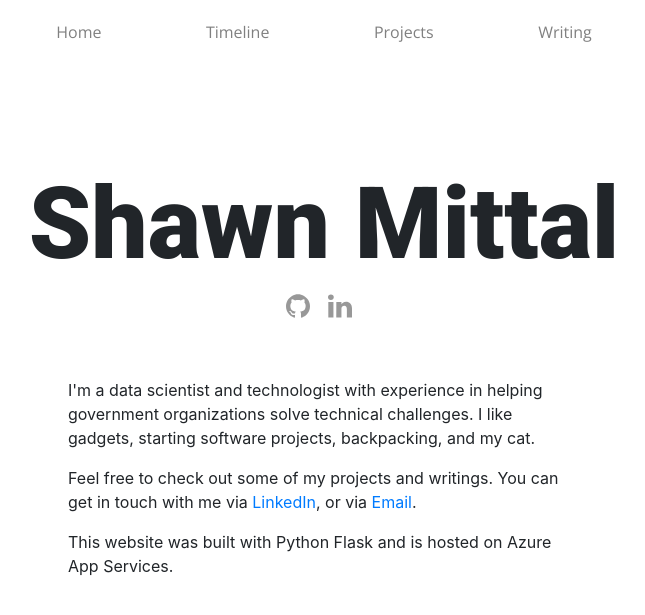
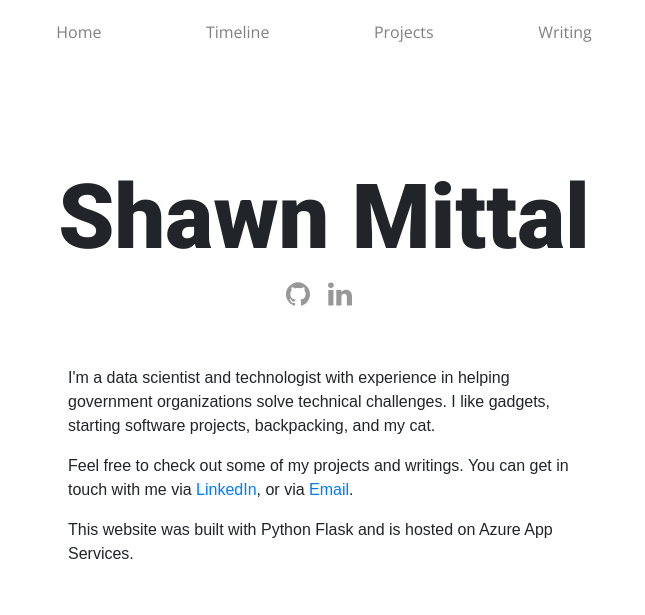
Before and after one commit to shawnmittal/azure_personal_website, a Flask app: page / in a window 1280 px wide. Shown: the top 615 px of the page, without its empty margins (316-961 px from the left). Run offline with Flask 2, Linux system fonts and the light colour scheme; some libraries are stand-ins or nearby versions.

Commit message:
updated home.css for linux font compatability

```diff
--- a/website/static/css/home.css
+++ b/website/static/css/home.css
@@ -9,7 +9,7 @@ header div {
 }
 
 .title-text {
-    font-size: 100px;
+    font-size: 90px;
     font-family: 'Roboto', sans-serif;
 }
 
@@ -40,6 +40,8 @@ section div {
 
 .body-text {
     width: 40%;
+    font-family: Arial, Helvetica, sans-serif;
+    font-weight: lighter;
   }
 
 @media only screen and (max-width: 1094px) {
--- a/website/views.py
+++ b/website/views.py
@@ -1,4 +1,4 @@
-from flask import Flask, render_template
+from flask import Flask, render_template, url_for
 from . import app
 
 @app.route('/')
```
